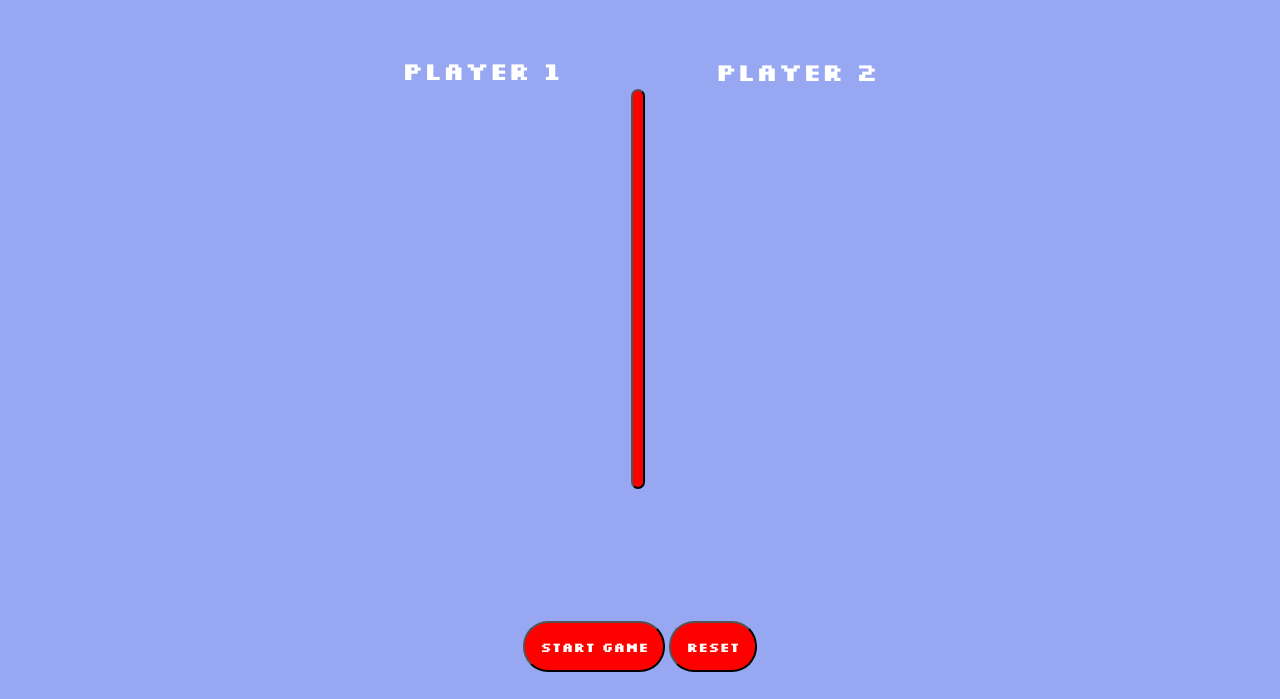
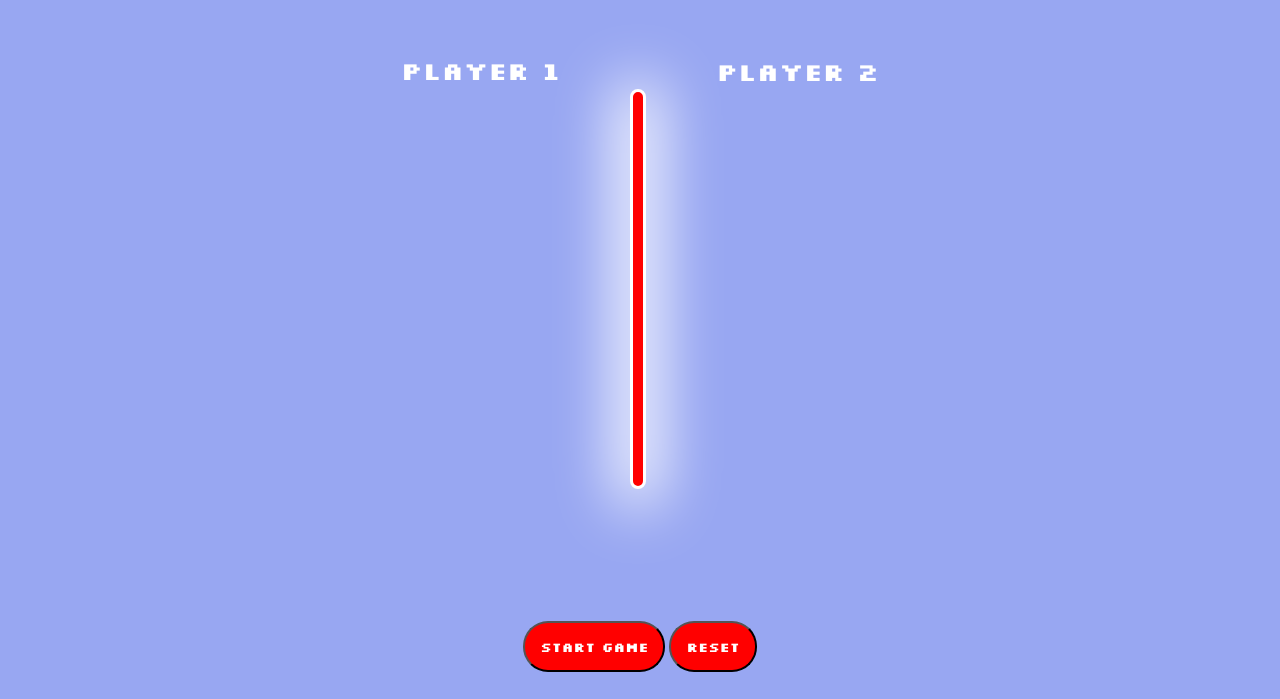
Before and after one commit to YishaqW/unoGameProject, a plain HTML site: page index.html in a window 1280 px wide. In both pictures the pointer is over the button 638 px from the left and 398 px from the top of the page. Shown: the part 109-808 px from the top of the page. Drawn offline with Linux system fonts and the light colour scheme.

Commit message:
button update

```diff
--- a/script.js
+++ b/script.js
@@ -191,6 +191,8 @@ resetBtn.addEventListener("click", reset);
 startBtn.addEventListener("click", game);
 
 
+
+
 const body = document.querySelector("body");
 const p = document.querySelector("p");
 const h3 = document.querySelector(".words")
--- a/styles.css
+++ b/styles.css
@@ -27,6 +27,19 @@ button {
   background-color: red;
   color: #fff;
   font-family: 'Silkscreen', cursive;
+}
+
+button:hover {
+  border: solid;
+  color: rgb #F5DF99;
+  cursor: pointer;
+  box-shadow: 0px 5px 60px 15px;
+}
+
+button:active {
+  color: #F5DF99;
+  background-color: aliceblue;
+  box-shadow: 0px 5px 60px 15px ;
 }
 
 #mainButtons {
```
